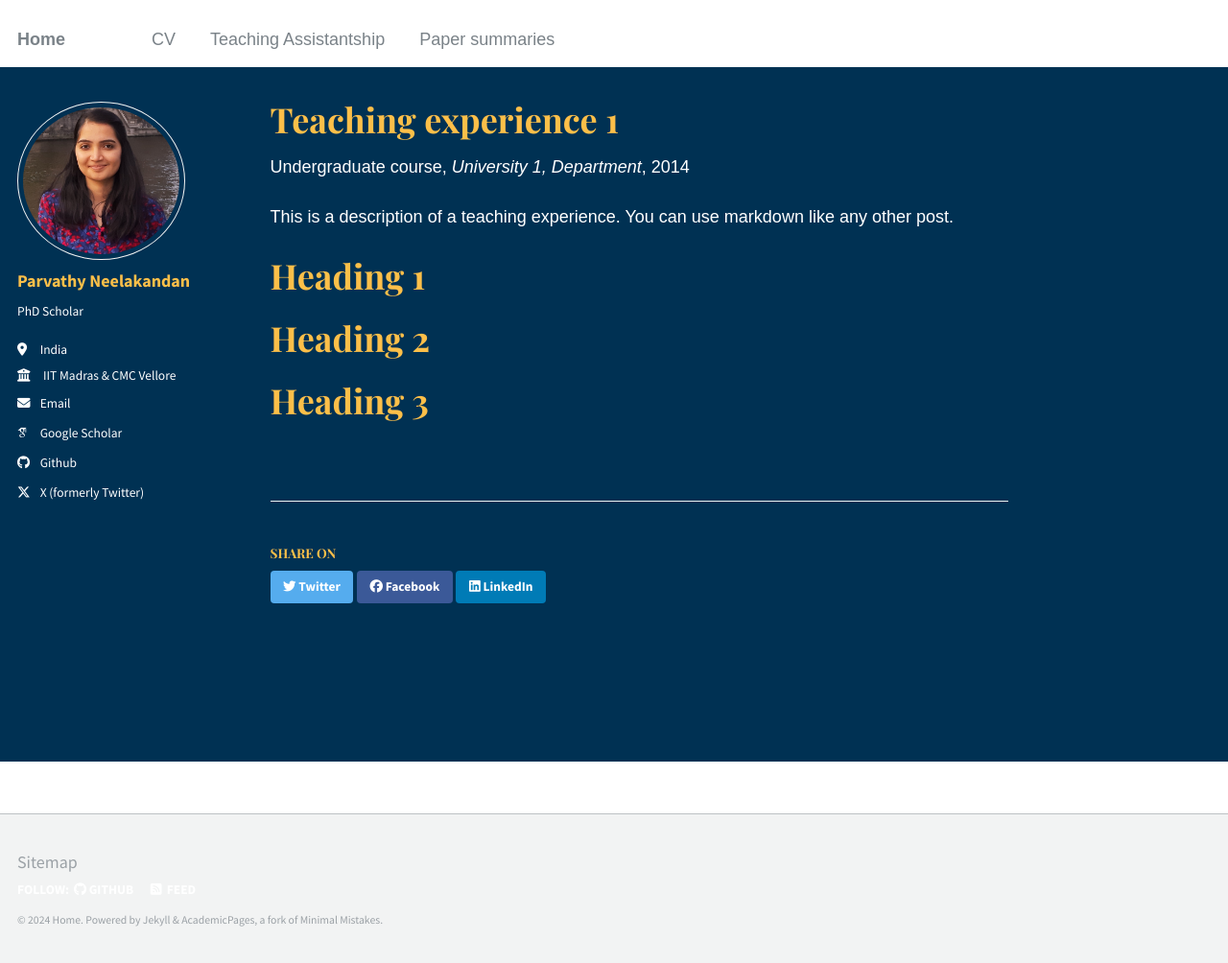
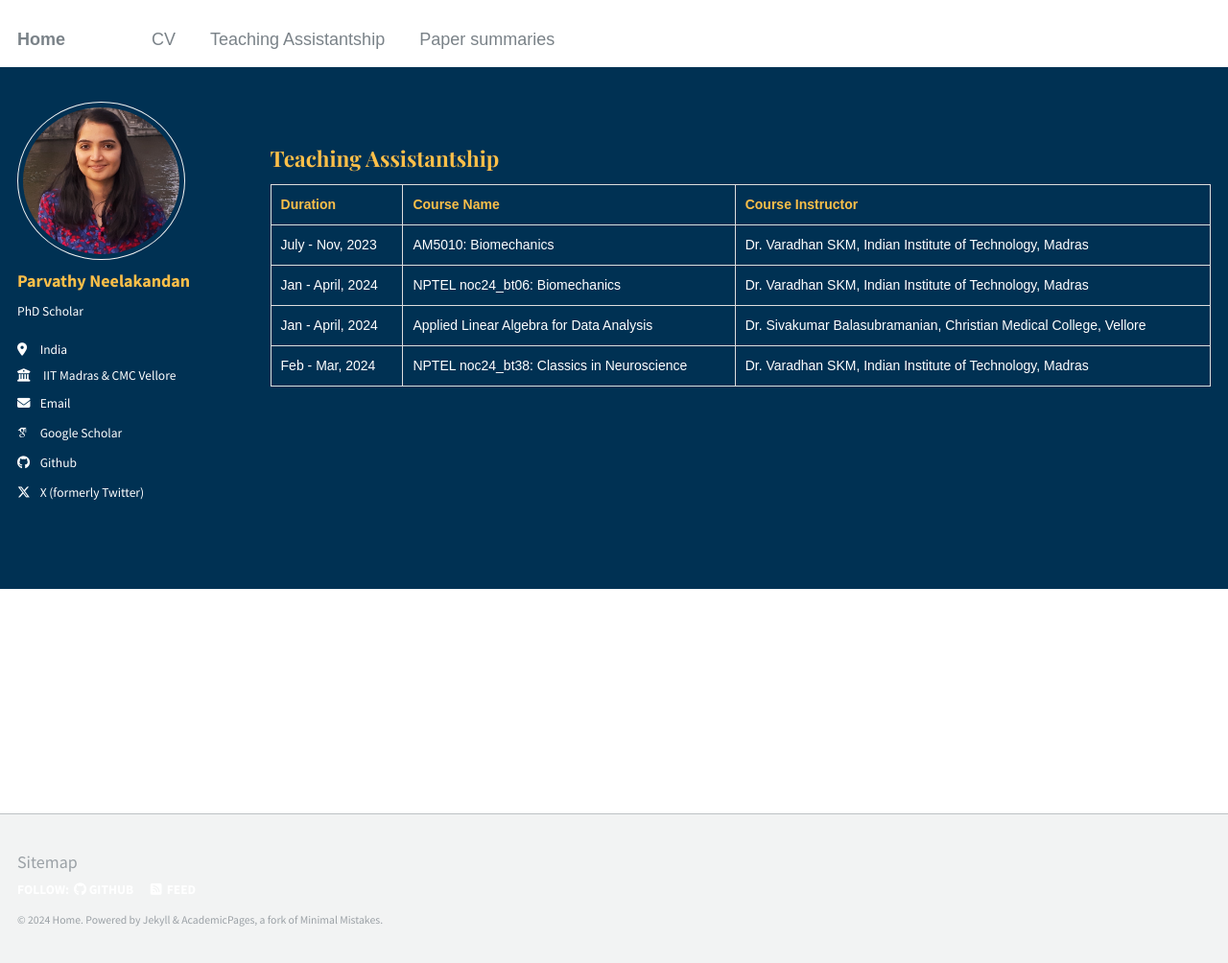
Before and after one commit to ParvN/ParvN.github.io, a Jekyll site: the page built from _teaching/2014-spring-teaching-1.md, in a window 1280 px wide and 1004 px high. Shown: the whole window at 96% size. Built offline with Jekyll 4.4.1, drawn with Linux system fonts in a browser that asks for light colours; some web fonts are replaced.

Commit message:
updated TA ship details

```diff
--- a/_teaching/2014-spring-teaching-1.md
+++ b/_teaching/2014-spring-teaching-1.md
@@ -1,20 +1,16 @@
 ---
-title: "Teaching experience 1"
-collection: teaching
-type: "Undergraduate course"
-permalink: /teaching/2014-spring-teaching-1
-venue: "University 1, Department"
-date: 2014-01-01
-location: "City, Country"
+layout: archive
+title: ""
+permalink: /teaching/
+author_profile: true
 ---
 
-This is a description of a teaching experience. You can use markdown like any other post.
+{% include base_path %}
+### Teaching Assistantship
 
-Heading 1
-======
-
-Heading 2
-======
-
-Heading 3
-======
+| Duration            | Course Name                              | Course Instructor                                                |
+|---------------------|------------------------------------------|------------------------------------------------------------------|
+| July - Nov, 2023    | AM5010: Biomechanics                     | Dr. Varadhan SKM, Indian Institute of Technology, Madras         |
+| Jan - April, 2024   | NPTEL noc24_bt06: Biomechanics           | Dr. Varadhan SKM, Indian Institute of Technology, Madras         |
+| Jan - April, 2024   | Applied Linear Algebra for Data Analysis | Dr. Sivakumar Balasubramanian, Christian Medical College, Vellore |
+| Feb - Mar, 2024     | NPTEL noc24_bt38: Classics in Neuroscience | Dr. Varadhan SKM, Indian Institute of Technology, Madras         |
```
